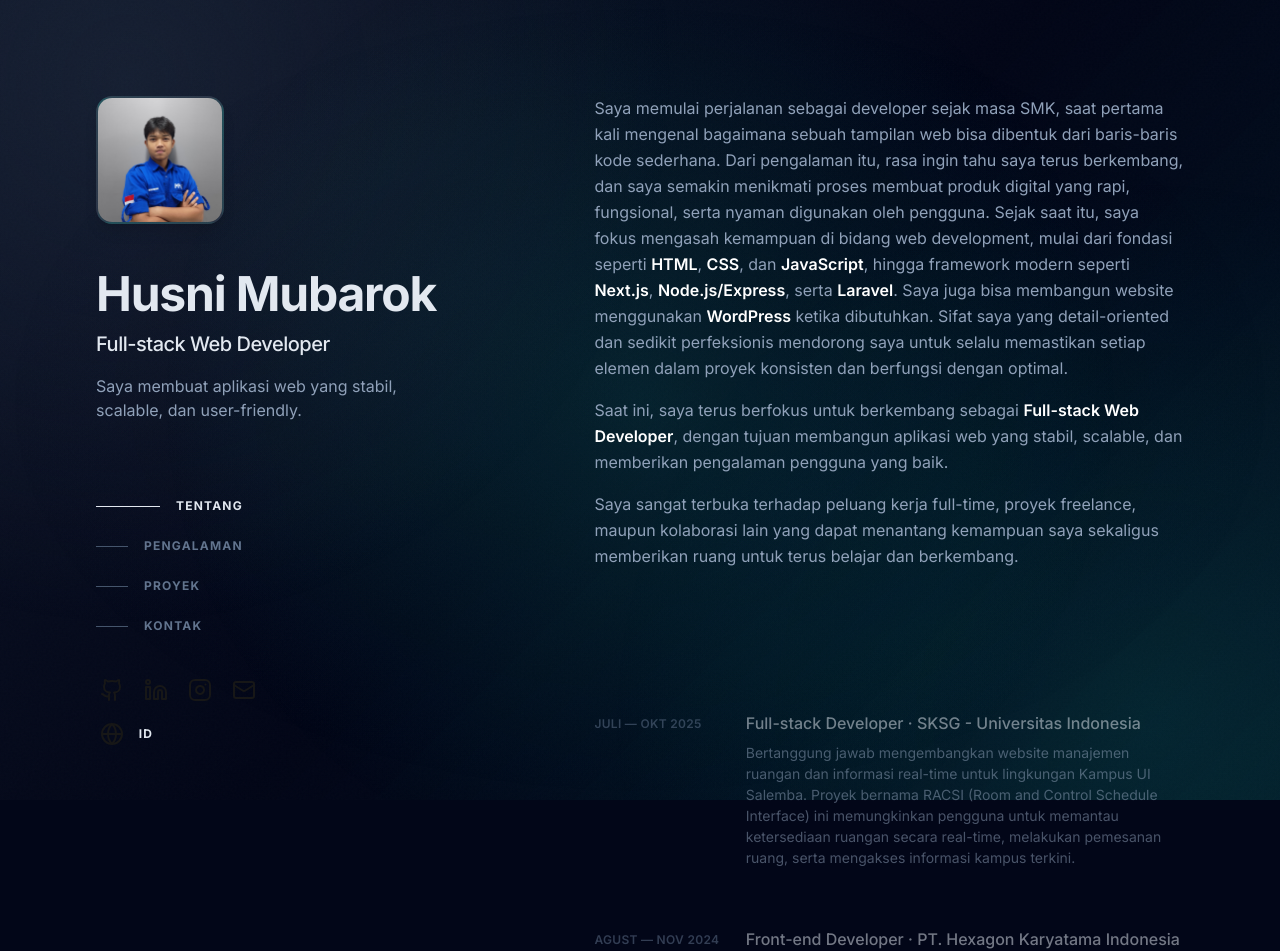
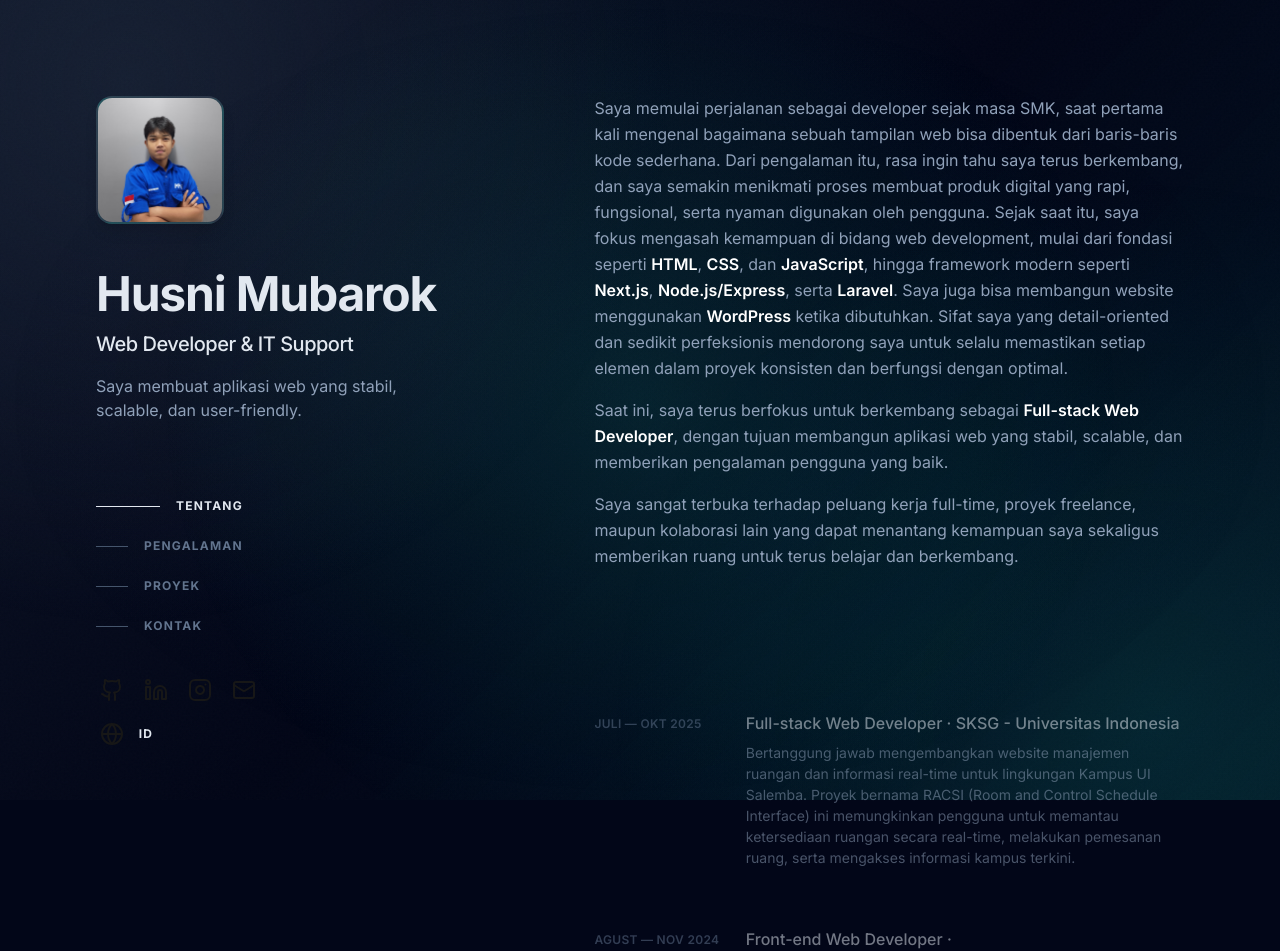
Before and after one commit to hsniim/husniport_v1, a Next.js app: page / in a window 1280 px wide. Shown: the top 951 px of the page. Built offline with nearby package versions, Linux system fonts and the light colour scheme.

Commit message:
fix: fixed job role and experience about texts

```diff
--- a/locales/en.js
+++ b/locales/en.js
@@ -13,7 +13,7 @@ const en = {
   },
   hero: {
     name: "Husni Mubarok",
-    role: "Full-stack Web Developer",
+    role: "Web Developer & IT Support",
     tagline: "I build web applications that are stable, scalable, and user-friendly.",
   },
   about: {
@@ -27,14 +27,14 @@ const en = {
     items: [
       {
         period: "Jul — Oct 2025",
-        role: "Full-stack Developer",
-        company: "SKSG - Universitas Indonesia",
+        role: "Full-stack Web Developer",
+        company: "SPPB - Universitas Indonesia",
         description:
           "Responsible for developing a real-time room and information management website for the UI Salemba Campus. The project, named RACSI (Room and Control Schedule Interface), lets users monitor room availability in real time, book rooms, and access the latest campus information.",
       },
       {
         period: "Aug — Nov 2024",
-        role: "Front-end Developer",
+        role: "Front-end Web Developer",
         company: "PT. Hexagon Karyatama Indonesia",
         description:
           "Took part in developing a web-based financial management system for MSMEs as part of the Teaching Factory Program at SMKN 46 Jakarta.",
--- a/locales/id.js
+++ b/locales/id.js
@@ -13,7 +13,7 @@ const id = {
   },
   hero: {
     name: "Husni Mubarok",
-    role: "Full-stack Web Developer",
+    role: "Web Developer & IT Support",
     tagline: "Saya membuat aplikasi web yang stabil, scalable, dan user-friendly.",
   },
   about: {
@@ -27,14 +27,14 @@ const id = {
     items: [
       {
         period: "Juli — Okt 2025",
-        role: "Full-stack Developer",
+        role: "Full-stack Web Developer",
         company: "SKSG - Universitas Indonesia",
         description:
           "Bertanggung jawab mengembangkan website manajemen ruangan dan informasi real-time untuk lingkungan Kampus UI Salemba. Proyek bernama RACSI (Room and Control Schedule Interface) ini memungkinkan pengguna untuk memantau ketersediaan ruangan secara real-time, melakukan pemesanan ruang, serta mengakses informasi kampus terkini.",
       },
       {
         period: "Agust — Nov 2024",
-        role: "Front-end Developer",
+        role: "Front-end Web Developer",
         company: "PT. Hexagon Karyatama Indonesia",
         description:
           "Berpartisipasi mengembangkan sistem manajemen keuangan untuk UMKM berbasis website dalam Program Teaching Factory di SMKN 46 Jakarta",
```
